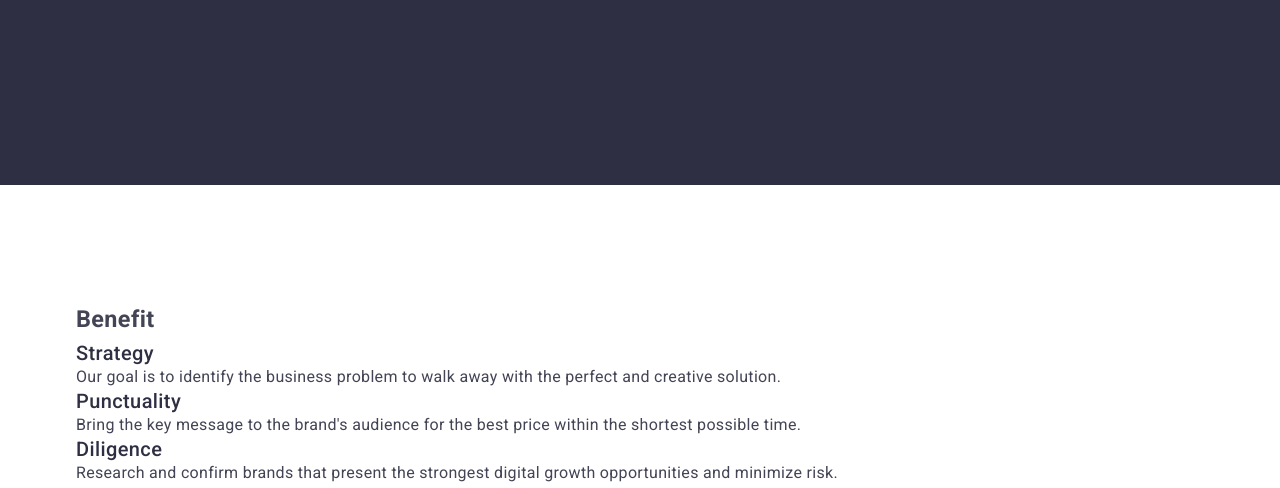
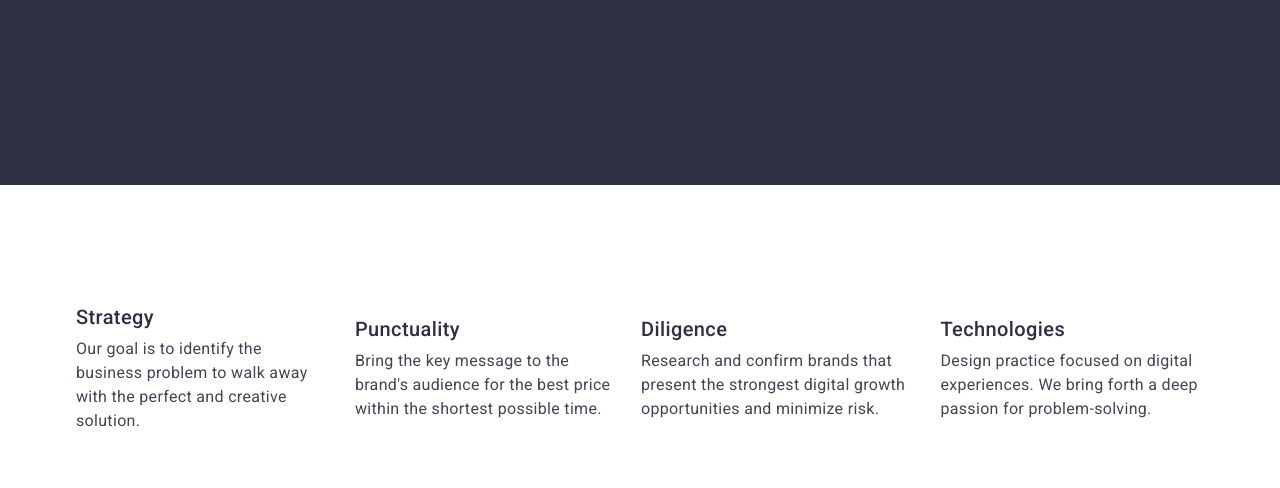
Before and after one commit to Devid-Hainal/goit-markup-hw-03, a plain HTML site: page index.html in a window 1280 px wide. Shown: the part 440-928 px from the top of the page. Drawn offline with nearby package versions, Linux system fonts and the light colour scheme.

Commit message:
hero text

```diff
--- a/css/styles.css
+++ b/css/styles.css
@@ -32,6 +32,19 @@ a {
 
 img {
   display: block;
+}
+
+.visually-hidden {
+  position: absolute;
+  width: 1px;
+  height: 1px;
+  margin: -1px;
+  border: 0;
+  padding: 0;
+  white-space: nowrap;
+  clip-path: inset(100%);
+  clip: rect(0 0 0 0);
+  overflow: hidden;
 }
 
 /* common */
@@ -171,42 +184,24 @@ img {
   padding: 120px 0;
 }
 
-.hero-title-list {
-  margin-bottom: 8px;
-}
-
-.hero-item {
+.hero-item-titlm {
   display: flex;
+  align-items: center;
   gap: 24px;
 }
 
 .hero-item-list {
-  width: calc((100%-72px)/4);
+  width: calc((100%-72px))/4;
+
 }
 
-.visually-hidden {
-  position: absolute;
-  width: 1px;
-  height: 1px;
-  margin: -1px;
-  border: 0;
-  padding: 0;
-  white-space: nowrap;
-  clip-path: inset(100%);
-  clip: rect(0 0 0 0);
-  overflow: hidden;
-}
-
-.hero-logo {
-}
-.hero-item {
-}
 .hero-title {
   font-weight: 500;
   font-size: 20px;
   line-height: 1.2;
   letter-spacing: 0.02em;
   color: #2e2f42;
+  margin-bottom: 8px;
 }
 .hero-text {
   font-weight: 400;
--- a/index.html
+++ b/index.html
@@ -67,7 +67,7 @@
       <!-- hero -->
       <section class="hero">
         <div class="container">
-          <h3 class="hero-title-list">Benefit</h3>
+          <h3 class="visually-hidden">Benefit</h3>
           <ul class="hero-item-titlm">
             <li class="hero-item-list">
               <h3 class="hero-title">Strategy</h3>
@@ -75,8 +75,8 @@
                 Our goal is to identify the business problem to walk away with
                 the perfect and creative solution.
               </p>
-            </li class="hero-item-list">
-            <li>
+            </li>
+            <li class="hero-item-list">
               <h3 class="hero-title">Punctuality</h3>
               <p class="hero-text">
                 Bring the key message to the brand's audience for the best price
```
